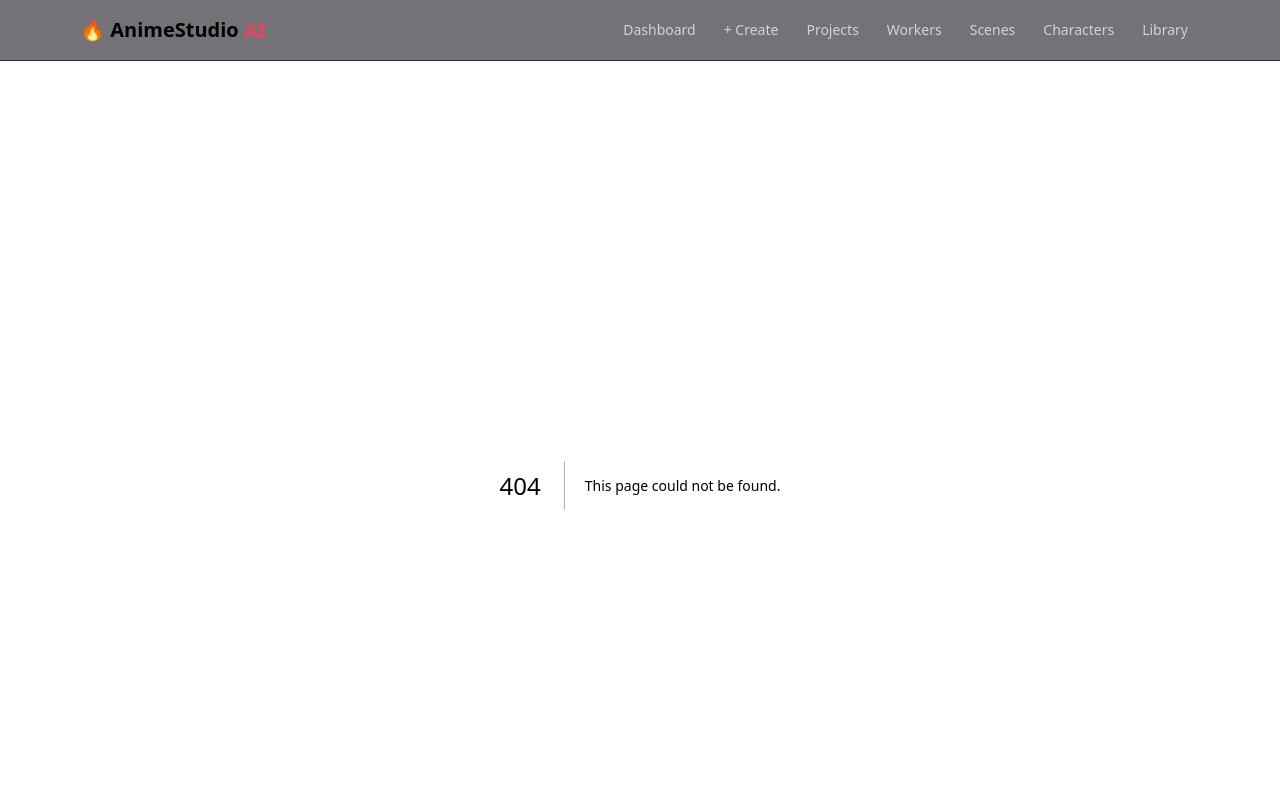
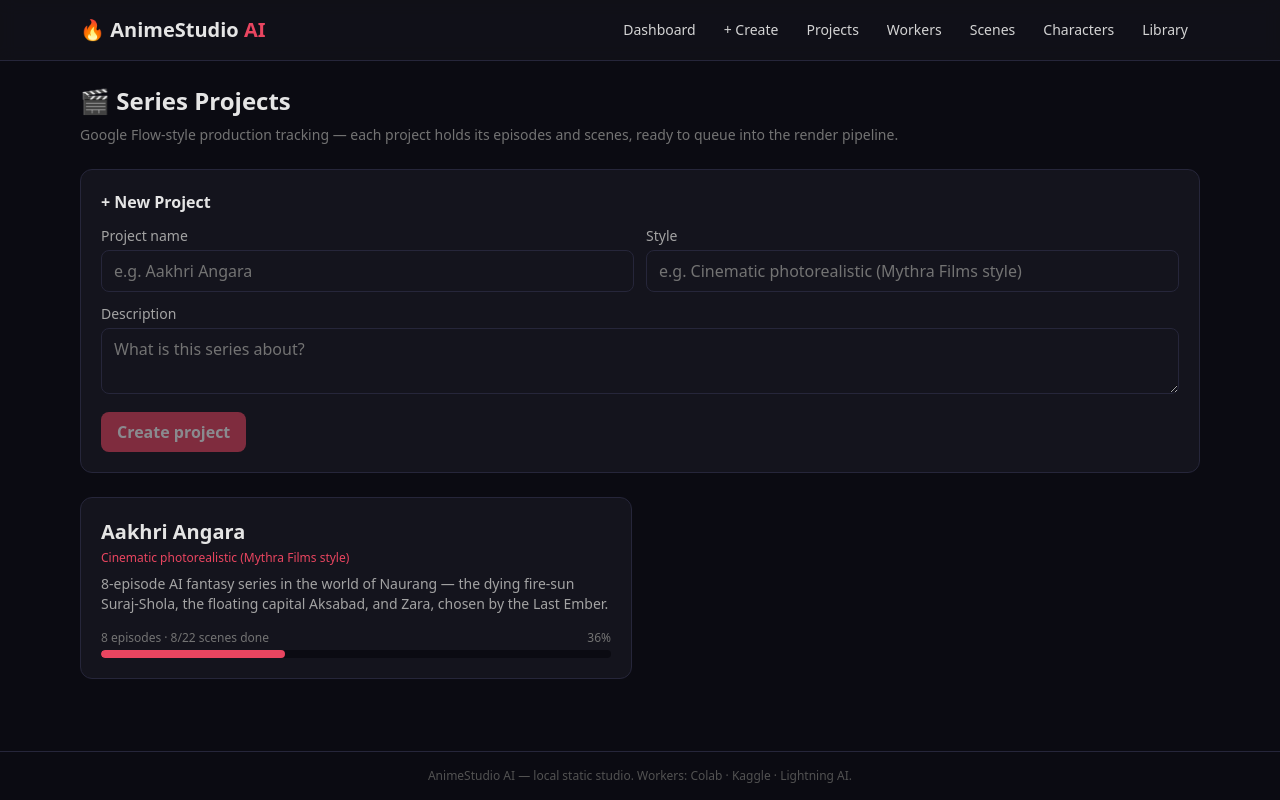
Before and after one commit to mush007-beep/animestudio-ai, a Next.js app: page /projects in a window 1280 px wide. Before the commit this address had no page. Shown: the top 800 px of the page. Built offline with nearby package versions, Linux system fonts and the light colour scheme.

Commit message:
Add app/projects page

```diff
--- /dev/null
+++ b/app/projects/page.tsx
@@ -0,0 +1,126 @@
+"use client";
+
+import { useEffect, useState } from "react";
+import Link from "next/link";
+import type { Episode, Project, ProjectScene } from "@/lib/types";
+import { KEYS, useCollection } from "@/lib/store";
+import { seedSeriesProjects } from "@/lib/seed";
+
+function ProjectCard({ project }: { project: Project }) {
+  const episodes = useCollection<Episode>(KEYS.episodes);
+  const scenes = useCollection<ProjectScene>(KEYS.projectScenes);
+
+  const epCount = episodes.items.filter((e) => e.projectId === project.id).length;
+  const epIds = new Set(
+    episodes.items.filter((e) => e.projectId === project.id).map((e) => e.id)
+  );
+  const projScenes = scenes.items.filter((s) => epIds.has(s.episodeId));
+  const done = projScenes.filter((s) => s.status === "done").length;
+  const pct = projScenes.length ? Math.round((done / projScenes.length) * 100) : 0;
+
+  return (
+    <Link href={`/projects/${project.id}/`} className="card hover:border-accent transition block">
+      <h2 className="text-xl font-bold">{project.name}</h2>
+      <p className="text-xs text-accent mt-1">{project.style}</p>
+      <p className="text-sm text-neutral-400 mt-2 line-clamp-3">{project.description}</p>
+      <div className="mt-4">
+        <div className="flex justify-between text-xs text-neutral-500 mb-1">
+          <span>
+            {epCount} episodes · {done}/{projScenes.length} scenes done
+          </span>
+          <span>{pct}%</span>
+        </div>
+        <div className="h-2 rounded-full bg-ink overflow-hidden">
+          <div className="h-full bg-accent rounded-full transition-all" style={{ width: `${pct}%` }} />
+        </div>
+      </div>
+    </Link>
+  );
+}
+
+function ProjectsInner() {
+  const projects = useCollection<Project>(KEYS.projects);
+  const [name, setName] = useState("");
+  const [description, setDescription] = useState("");
+  const [style, setStyle] = useState("");
+
+  function createProject() {
+    if (!name.trim()) return;
+    projects.add({
+      name: name.trim(),
+      description: description.trim(),
+      style: style.trim() || "Cinematic photorealistic",
+    });
+    setName("");
+    setDescription("");
+    setStyle("");
+  }
+
+  return (
+    <div>
+      <h1 className="text-2xl font-bold mb-2">🎬 Series Projects</h1>
+      <p className="text-sm text-neutral-500 mb-6">
+        Google Flow-style production tracking — each project holds its episodes and scenes,
+        ready to queue into the render pipeline.
+      </p>
+
+      <div className="card mb-6">
+        <h2 className="font-bold mb-3">+ New Project</h2>
+        <div className="grid sm:grid-cols-2 gap-3">
+          <div>
+            <label>Project name</label>
+            <input
+              value={name}
+              onChange={(e) => setName(e.target.value)}
+              placeholder="e.g. Aakhri Angara"
+            />
+          </div>
+          <div>
+            <label>Style</label>
+            <input
+              value={style}
+              onChange={(e) => setStyle(e.target.value)}
+              placeholder="e.g. Cinematic photorealistic (Mythra Films style)"
+            />
+          </div>
+        </div>
+        <div className="mt-3">
+          <label>Description</label>
+          <textarea
+            rows={2}
+            value={description}
+            onChange={(e) => setDescription(e.target.value)}
+            placeholder="What is this series about?"
+          />
+        </div>
+        <button onClick={createProject} disabled={!name.trim()} className="btn mt-3">
+          Create project
+        </button>
+      </div>
+
+      {projects.items.length === 0 ? (
+        <div className="card text-center text-neutral-500">
+          No projects yet — create your first one above.
+        </div>
+      ) : (
+        <div className="grid sm:grid-cols-2 gap-4">
+          {projects.items.map((p) => (
+            <ProjectCard key={p.id} project={p} />
+          ))}
+        </div>
+      )}
+    </div>
+  );
+}
+
+export default function ProjectsPage() {
+  const [ready, setReady] = useState(false);
+
+  useEffect(() => {
+    seedSeriesProjects();
+    setReady(true);
+  }, []);
+
+  if (!ready) return <div className="card text-neutral-500">Loading projects…</div>;
+  return <ProjectsInner />;
+}
```
